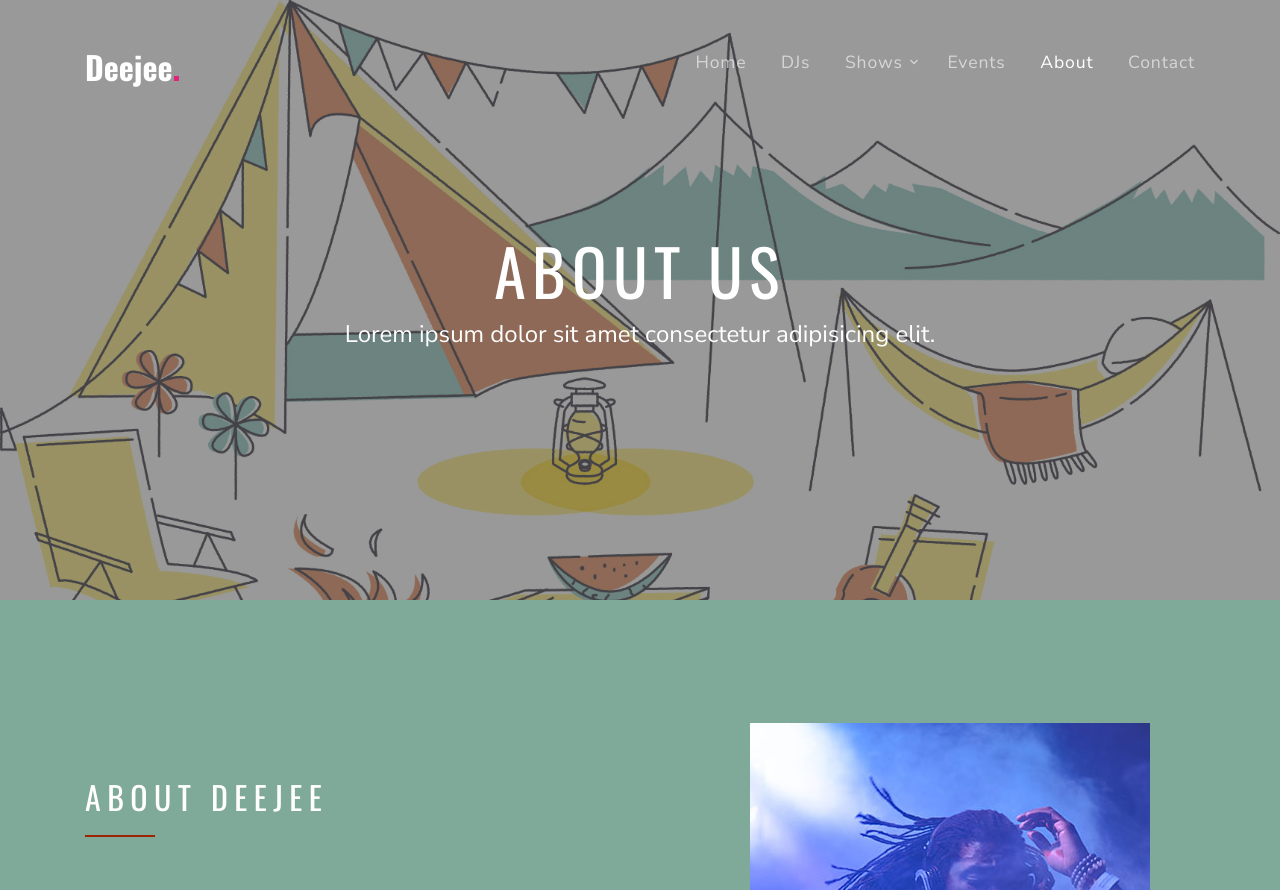
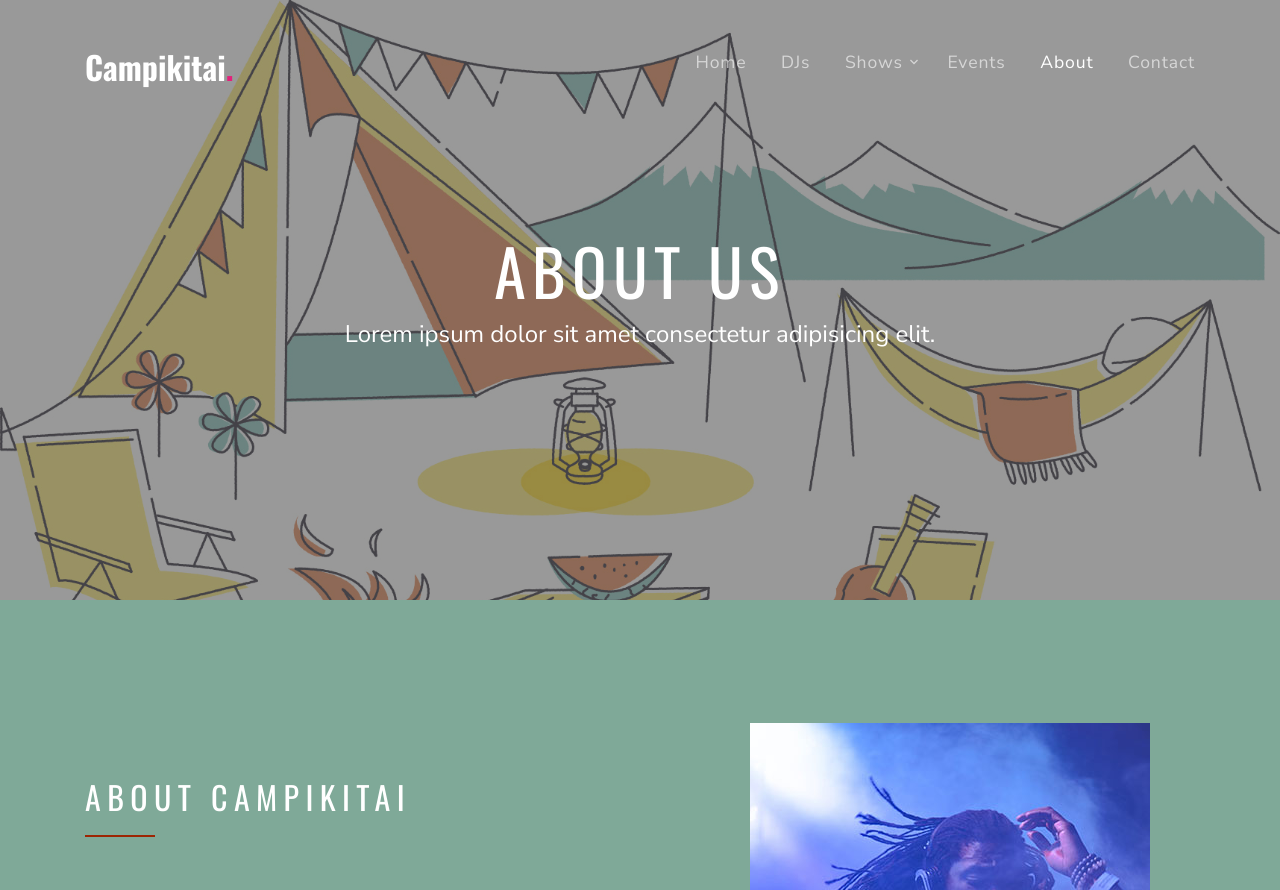
Before and after one commit to yuto0706/campikitai.today, a website: page about.html in a window 1280 px wide. Shown: the top 890 px of the page. Drawn offline with nearby package versions, Linux system fonts and the light colour scheme; files whose address does not match are found by name.

Commit message:
update some wordings

```diff
--- a/about.html
+++ b/about.html
@@ -2,7 +2,7 @@
 <html lang="en">
 
 <head>
-  <title>Deejee &mdash; Colorlib Website Template</title>
+  <title>Campikitai</title>
   <meta charset="utf-8">
   <meta name="viewport" content="width=device-width, initial-scale=1, shrink-to-fit=no">
 
@@ -37,7 +37,7 @@
       <div class="container py-1">
         <div class="row align-items-center">
           <div class="col-8 col-md-8 col-lg-4">
-            <h1 class="mb-0"><a href="index.html" class="text-white h2 mb-0"><strong>Deejee<span
+            <h1 class="mb-0"><a href="index.html" class="text-white h2 mb-0"><strong>Campikitai<span
                     class="text-primary">.</span></strong></a></h1>
           </div>
           <div class="col-4 col-md-4 col-lg-8">
@@ -110,7 +110,7 @@
         </div>
         <div class="col-lg-6 order-lg-1" data-aos="fade-up" data-aos-delay="100">
           <div class="site-section-heading text-left mb-5 w-border">
-            <h2>About Deejee</h2>
+            <h2>About Campikitai</h2>
           </div>
           <p class="lead">Lorem ipsum dolor sit amet, consectetur adipisicing elit. Cupiditate accusamus porro, iusto id
             iste, quo nulla. Quisquam quia reiciendis iste earum mollitia officiis pariatur, culpa ab rerum quam, sint
@@ -286,7 +286,7 @@
       <div class="row">
         <div class="col-lg-4">
           <div class="mb-5">
-            <h3 class="footer-heading mb-4">About Deejee</h3>
+            <h3 class="footer-heading mb-4">About Campikitai</h3>
             <p>Lorem ipsum dolor sit amet, consectetur adipisicing elit. Saepe pariatur reprehenderit vero atque,
               consequatur id ratione, et non dignissimos culpa? Ut veritatis, quos illum totam quis blanditiis, minima
               minus odio!</p>
```
Also changed, not shown: contact.html (+3 -3 lines), dj.html (+3 -3 lines), events.html (+3 -3 lines), index.html (+5 -5 lines), shows.html (+3 -3 lines), single.html (+3 -3 lines).
